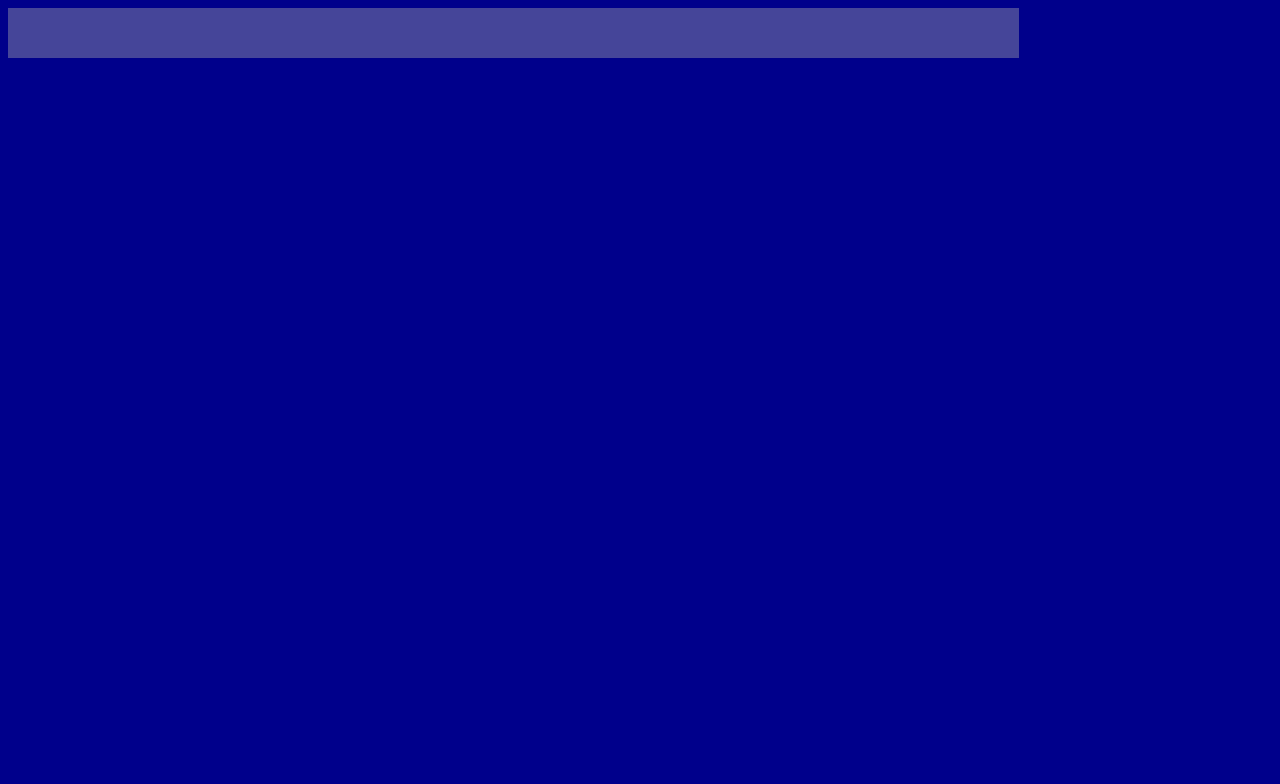
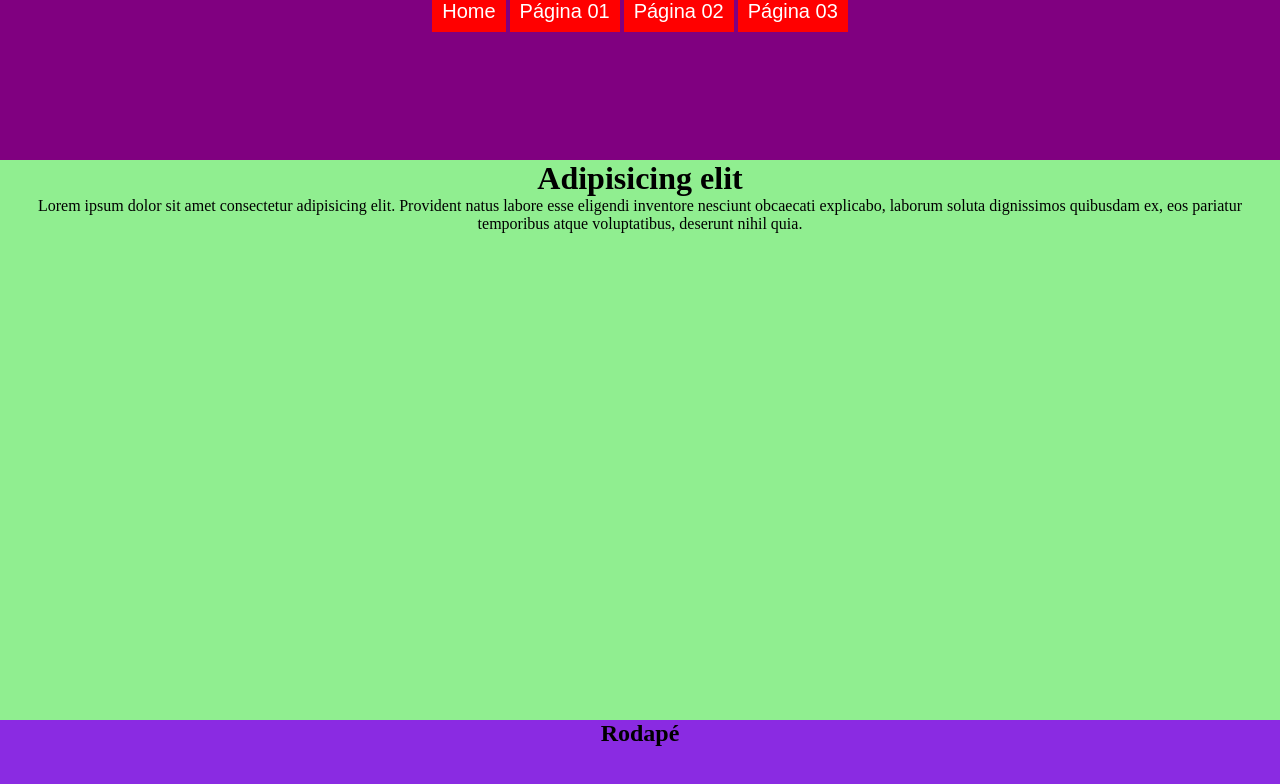
Before and after one commit to rodrigogfilho-cloud/Projeto1.0, a website: page index.html in a window 1280 px wide. Drawn offline with Linux system fonts and the light colour scheme.

Commit message:
ADD: estilos de fonte e das págians ("styles.css & reset.css"), criação das páginas e liguei os links das páginas.

```diff
--- /dev/null
+++ b/CSS/reset.css
@@ -0,0 +1,9 @@
+/* Seletor * --> todos os elementos (tags) */
+/* Reset global */
+
+*{
+    margin: 0;
+    padding: 0;
+    box-sizing: border-box;
+
+}
--- /dev/null
+++ b/CSS/styles.css
@@ -0,0 +1,51 @@
+
+
+
+/* Seletor header --> elemento HTML (tag) */
+
+/* ADD á mais */
+body{
+    background-color: lightpink;
+
+
+}
+
+h1{
+    text-align: center;
+}
+
+a{
+    text-decoration: none; /*remover a decoração do texto (underline)*/
+    color: #fff ;/*Cor do texto*/
+    font-size: 20px; /*Tamanho da fonte*/
+    font-family: Arial, sans-serif; /*Estilo da fonte*/
+    padding : 10px;
+    background-color: red;
+
+}
+header{
+
+     background-color:purple;
+    width: 100vw;
+    height: 20vh;
+    text-align: center;
+
+}
+
+main{
+    text-align: center;
+    background-color: lightgreen;
+
+    /* vw - view wight / vh - view height */
+
+    width: 100vw;
+    height: 70vh;
+}
+
+footer{
+    text-align: center;
+    background-color: blueviolet;
+    width: 100vw;
+    height: 10vh;
+
+}
--- a/index.html
+++ b/index.html
@@ -4,32 +4,28 @@
     <meta charset="UTF-8">
     <meta name="viewport" content="width=device-width, initial-scale=1.0">
     <title>Exercícios HTML - CSS</title>
+
+    <link rel="stylesheet" href="./CSS/reset.css">
+    <link rel="stylesheet" href="./CSS/styles.css">
+
 </head>
 
 <!-- CSS
  1. Externo -->
 
 
-<!-- CSS - Interno (inserindo página HTML) -->
- <style>
-    header{background-color: #6363d6;
-        width: 80%;
-        height: 50px;
-        }
-
- </style>
 <!-- CSS Inline (inserindo dentro da TAG, tem prioridade máxima) -->
-<body style="background-color: darkblue; ">
+<body>
     <!-- Cabeçalho da página -->
-     <header style="color: lightgrey; background-color: #454599; ">
+     <header class="header-index">
 
         <!-- Barra de navegação -->
         <nav>
 
-            <a href=Home></a>
-            <a href=Página 01></a>
-            <a href=Página 02></a>
-            <a href=Página 03></a>
+            <a href="#">Home</a>
+            <a href="./pages/page01.html">Página 01</a>
+            <a href="./pages/page02.html">Página 02</a>
+            <a href="./pages/page03.html">Página 03</a>
 
 
         </nav>
@@ -38,12 +34,16 @@
 
     <!--Conteúdo principal -->
      <main>
-
+        <h1>Adipisicing elit</h1>
+            <p>Lorem ipsum dolor sit amet consectetur adipisicing elit.
+                Provident natus labore esse eligendi inventore nesciunt obcaecati explicabo,
+                laborum soluta dignissimos quibusdam ex, eos pariatur temporibus atque voluptatibus,
+                deserunt nihil quia.</p>
      </main>
 
     <!-- Rodapé -->
      <footer>
-
+        <h2>Rodapé</h2>
 
      </footer>
 
```
Also changed, not shown: pages/page01.html (+14 -3 lines), pages/page02.html (+20 -3 lines), pages/page03.html (+17 -3 lines), CSS/styeles.css (deleted).
